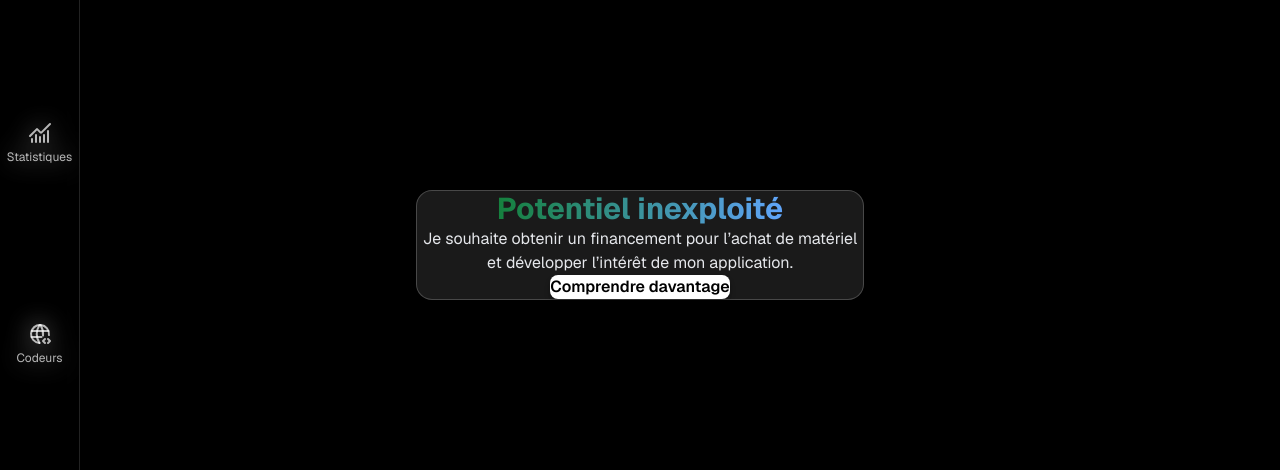
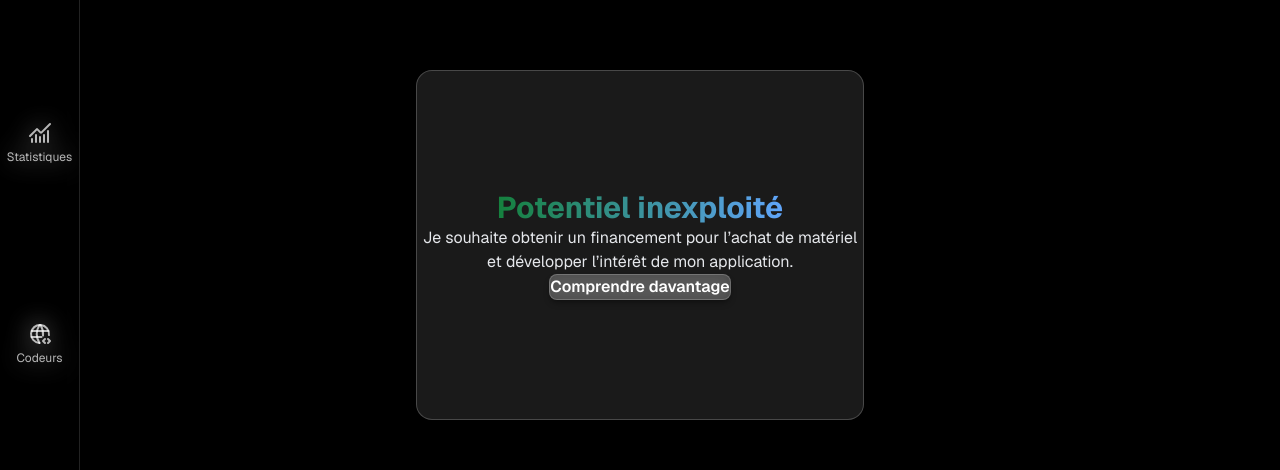
Before and after one commit to nonnzy7even7iete/nonnzytransformiumfullstackbundel, a Next.js app: page /dashboard in a window 1280 px wide. Shown: the part 155-625 px from the top of the page. Built offline with nearby package versions, Linux system fonts and the light colour scheme; no server answers; sample sign-in values are in the browser's storage.

Commit message:
Zy Bulding workflow

```diff
--- a/src/components/PotentialCard.tsx
+++ b/src/components/PotentialCard.tsx
@@ -22,15 +22,16 @@ export default function PotentialCard({
         bg-white/10 backdrop-blur-md
         border border-white/20
         rounded-2xl p-8
-        flex flex-col items-center text-center
+        flex flex-col items-center justify-center text-center
         shadow-lg shadow-black/30
+        transition-all duration-300
         hover:scale-[1.03] hover:shadow-green-400/20
-        transition-all duration-300
       "
+      style={{ minHeight: "350px" }} // optionnel pour mieux centrer verticalement
     >
       {/* Titre avec gradient */}
       <h2
-        className="text-2xl md:text-3xl font-bold mb-4 text-transparent bg-clip-text"
+        className="text-2xl md:text-3xl font-bold mb-6 text-transparent bg-clip-text"
         style={{
           backgroundImage: "linear-gradient(90deg, #15803d, #60a5fa)",
         }}
@@ -39,15 +40,20 @@ export default function PotentialCard({
       </h2>
 
       {/* Description */}
-      <p className="text-gray-200 mb-6">{description}</p>
+      <p className="text-gray-200 mb-8">{description}</p>
 
-      {/* Bouton de redirection */}
+      {/* Bouton glassmorphique */}
       <button
         onClick={() => router.push(redirectPath)}
         className="
-          bg-white text-black font-semibold px-6 py-3 rounded-lg
+          px-6 py-3 rounded-lg
+          bg-white/20 backdrop-blur-sm
+          text-white font-semibold
+          border border-white/20
           shadow-md shadow-black/30
-          hover:bg-gray-100 transition-colors
+          hover:bg-white/30 hover:text-black
+          hover:shadow-green-400/40
+          transition-all duration-300
         "
       >
         Comprendre davantage
```
